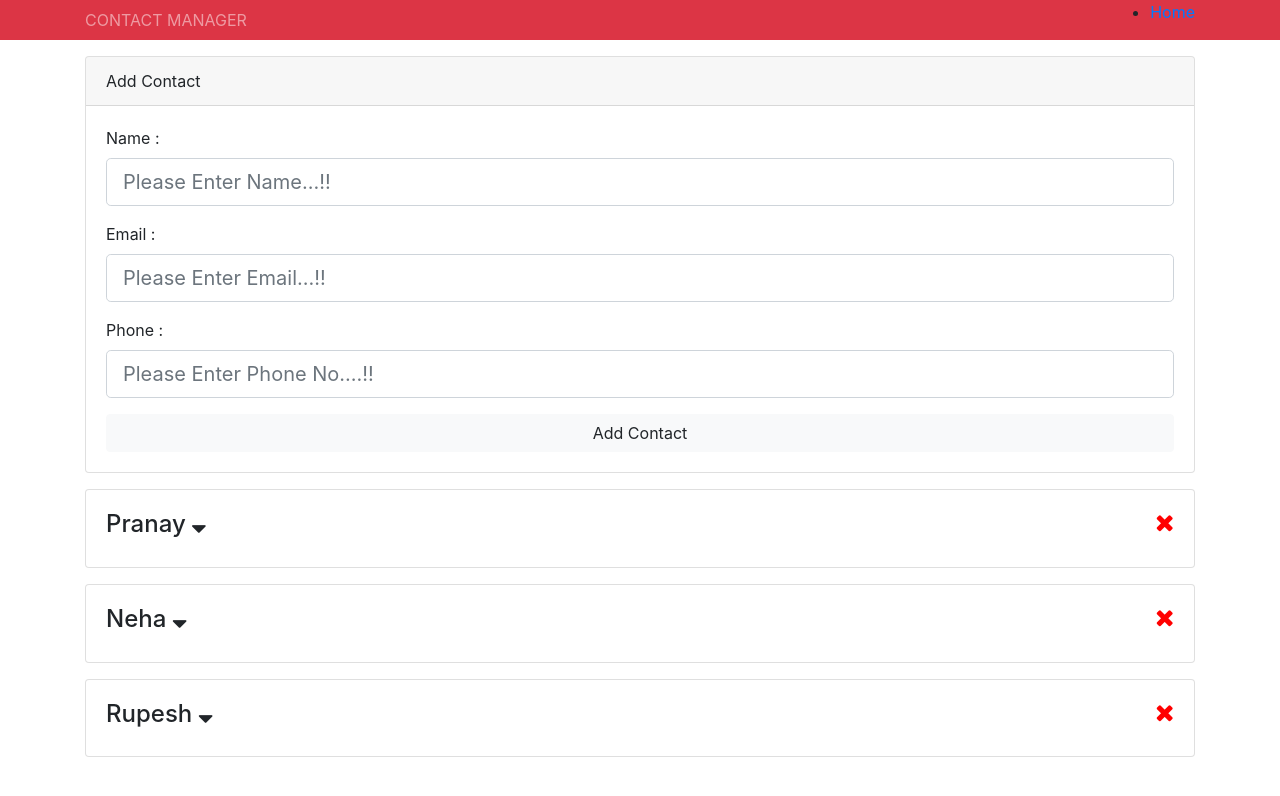
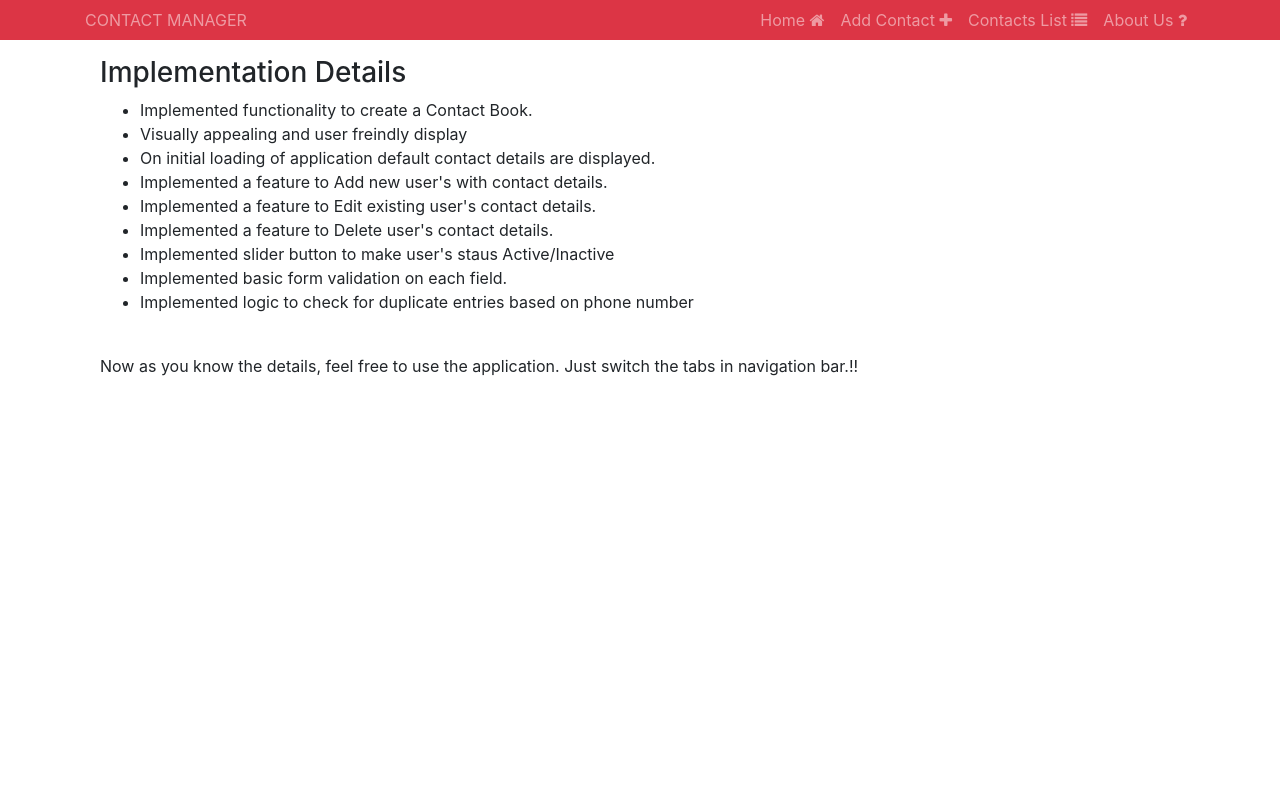
Before and after one commit to ghpr2605/contactManagement, a React (Create React App) app in the folder contactmanager/: page / in a window 1280 px wide. Shown: the top 796 px of the page. Built offline with nearby package versions, Linux system fonts and the light colour scheme.

Commit message:
Added routing changes

```diff
--- a/contactmanager/package.json
+++ b/contactmanager/package.json
@@ -13,6 +13,7 @@
     "classnames": "^2.2.6",
     "react": "^16.13.1",
     "react-dom": "^16.13.1",
+    "react-router-dom": "^5.2.0",
     "react-scripts": "3.4.1",
     "uuid": "^8.0.0"
   },
--- a/contactmanager/src/App.js
+++ b/contactmanager/src/App.js
@@ -1,24 +1,35 @@
 import React, { Component } from "react";
+import { BrowserRouter as Router, Route, Switch } from "react-router-dom";
 import Contacts from "./components/contacts/Contacts";
 import AddContact from "./components/contacts/AddContact";
 import Header from "./components/layouts/Header";
+import About from './components/pages/About';
+import WelcomePage from './components/pages/WelcomePage';
 
 import { Provider } from "./context";
 
 import "bootstrap/dist/css/bootstrap.min.css";
 import "./App.css";
+import NotFound from "./components/pages/NotFound";
 
 class App extends Component {
   render() {
     return (
       <Provider>
-        <div className="App">
-          <Header text="CONTACT MANAGER" />
-          <div className="container">
-            <AddContact></AddContact>
-            <Contacts></Contacts>
+        <Router>
+          <div className="App">
+            <Header text="CONTACT MANAGER" />
+            <div className="container">
+              <Switch>
+                <Route exact path="/" component={WelcomePage}></Route>
+                <Route exact path="/contacts" component={Contacts}></Route>
+                <Route exact path="/add/contact" component={AddContact}></Route>
+                <Route exact path="/about" component={About}></Route>
+                <Route component={NotFound}></Route>
+              </Switch>
+            </div>
           </div>
-        </div>
+        </Router>
       </Provider>
     );
   }
--- a/contactmanager/src/components/contacts/AddContact.js
+++ b/contactmanager/src/components/contacts/AddContact.js
@@ -40,6 +40,8 @@ class AddContact extends Component {
     dispatch({ type: "ADD_CONTACT", payload: newContact });
 
     this.setState({ name: "", email: "", phone: "", errors: {} });
+
+    this.props.history.push('/contacts');
   };
 
   render() {
--- a/contactmanager/src/components/contacts/Contacts.js
+++ b/contactmanager/src/components/contacts/Contacts.js
@@ -10,6 +10,7 @@ class Contacts extends Component {
           const { contacts } = value;
           return (
             <React.Fragment>
+              <h1 className="h4 mb-2">CONTACT LIST</h1>
               {contacts.map((contact) => (
                 <Contact
                   key={contact.id}
--- a/contactmanager/src/components/layouts/Header.js
+++ b/contactmanager/src/components/layouts/Header.js
@@ -1,5 +1,6 @@
 import React from "react";
 import PropTypes from "prop-types";
+import { Link } from "react-router-dom";
 
 const Header = (props) => {
   const { text } = props;
@@ -10,11 +11,26 @@ const Header = (props) => {
           {text}
         </a>
         <div>
-          <ul className="navbar-nv mr-auto">
+          <ul className="navbar-nav mr-auto">
             <li className="nav-item">
-              <a href="/" className="nav.link">
-                Home
-              </a>
+              <Link to="/" className="nav-link">
+                Home <i className="fa fa-home"></i>
+              </Link>
+            </li>
+            <li className="nav-item">
+              <Link to="/add/contact" className="nav-link">
+                Add Contact <i className="fa fa-plus"></i>
+              </Link>
+            </li>
+            <li className="nav-item">
+              <Link to="/contacts" className="nav-link">
+                Contacts List <i className="fa fa-list"></i>
+              </Link>
+            </li>
+            <li className="nav-item">
+              <Link to="/about" className="nav-link">
+                About Us <i className="fa fa-question"></i>
+              </Link>
             </li>
           </ul>
         </div>
--- /dev/null
+++ b/contactmanager/src/components/pages/About.js
@@ -0,0 +1,13 @@
+import React from "react";
+
+const About = () => {
+  return (
+    <div>
+      <h1 className="display-4">About Contact Manager</h1>
+      <p className="lead">This is simple react app</p>
+      <p className="text-secondary">V 1.0</p>
+    </div>
+  );
+};
+
+export default About;
--- /dev/null
+++ b/contactmanager/src/components/pages/NotFound.js
@@ -0,0 +1,12 @@
+import React from "react";
+
+const NotFound = () => {
+  return (
+    <div>
+      <h1 className="display-4"><span className="text-danger">404</span> Page not found</h1>
+      <p className="lead">Sorry, This page does not exist</p>
+    </div>
+  );
+};
+
+export default NotFound;
--- /dev/null
+++ b/contactmanager/src/components/pages/WelcomePage.js
@@ -0,0 +1,25 @@
+import React from "react";
+
+const WelcomePage = () => {
+  return (
+  <div class="container">
+      <h3>Implementation Details</h3>
+      <ul>
+        <li>Implemented functionality to create a Contact Book.</li>
+        <li>Visually appealing and user freindly display</li>
+        <li>On initial loading of application default contact details are displayed.</li>
+        <li>Implemented a feature to Add new user's with contact details.</li>
+        <li>Implemented a feature to Edit existing user's contact details.</li>
+        <li>Implemented a feature to Delete user's contact details.</li>
+        <li>Implemented slider button to make user's staus Active/Inactive</li>
+        <li>Implemented basic form validation on each field.</li>
+        <li>Implemented logic to check for duplicate entries based on phone number</li>
+      </ul>
+      <br></br>
+      <p>Now as you know the details, feel free to use the application. Just switch the tabs in navigation bar.!!</p>
+   </div>
+
+  );
+};
+
+export default WelcomePage;
```
Also changed, not shown: 1 other file (tests, documents, lock files or other folders).
